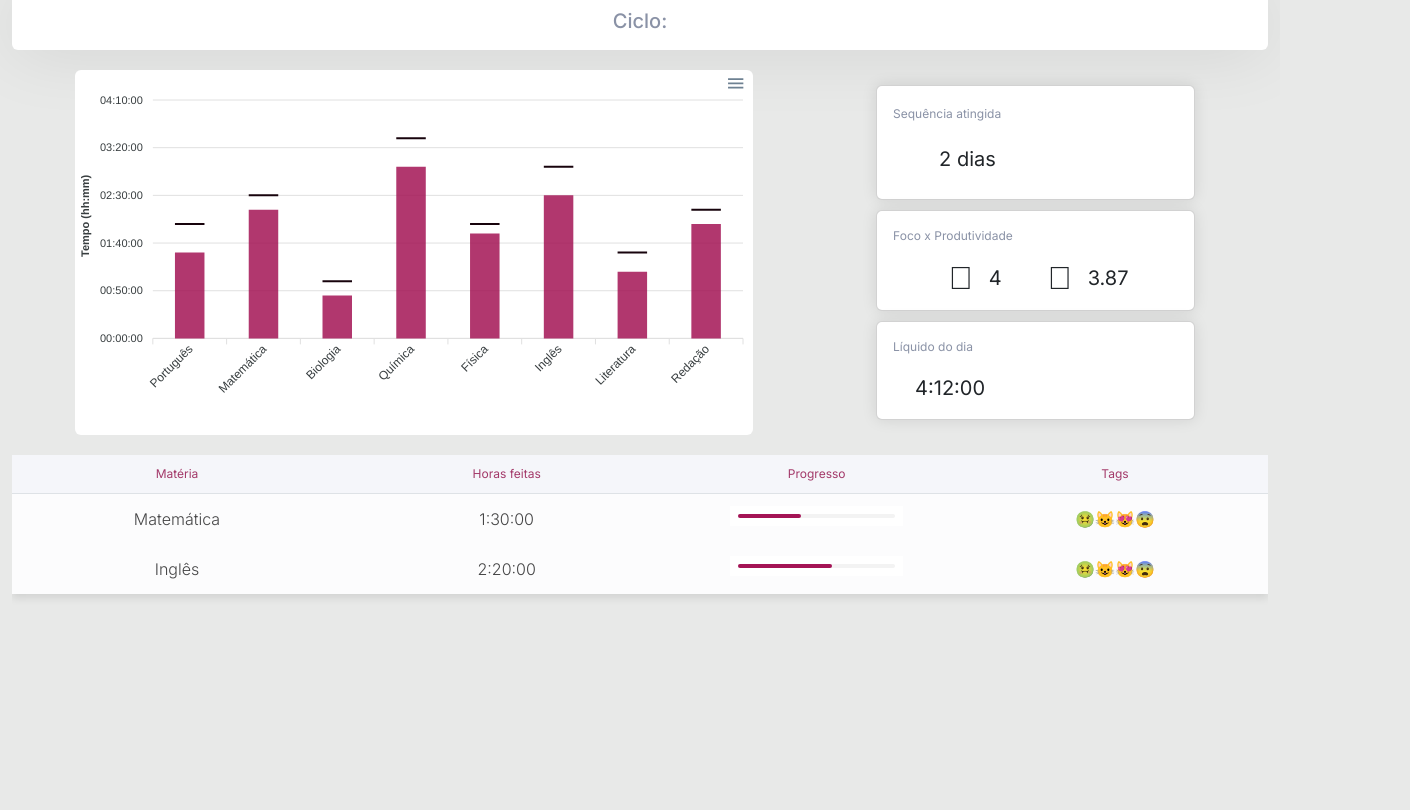
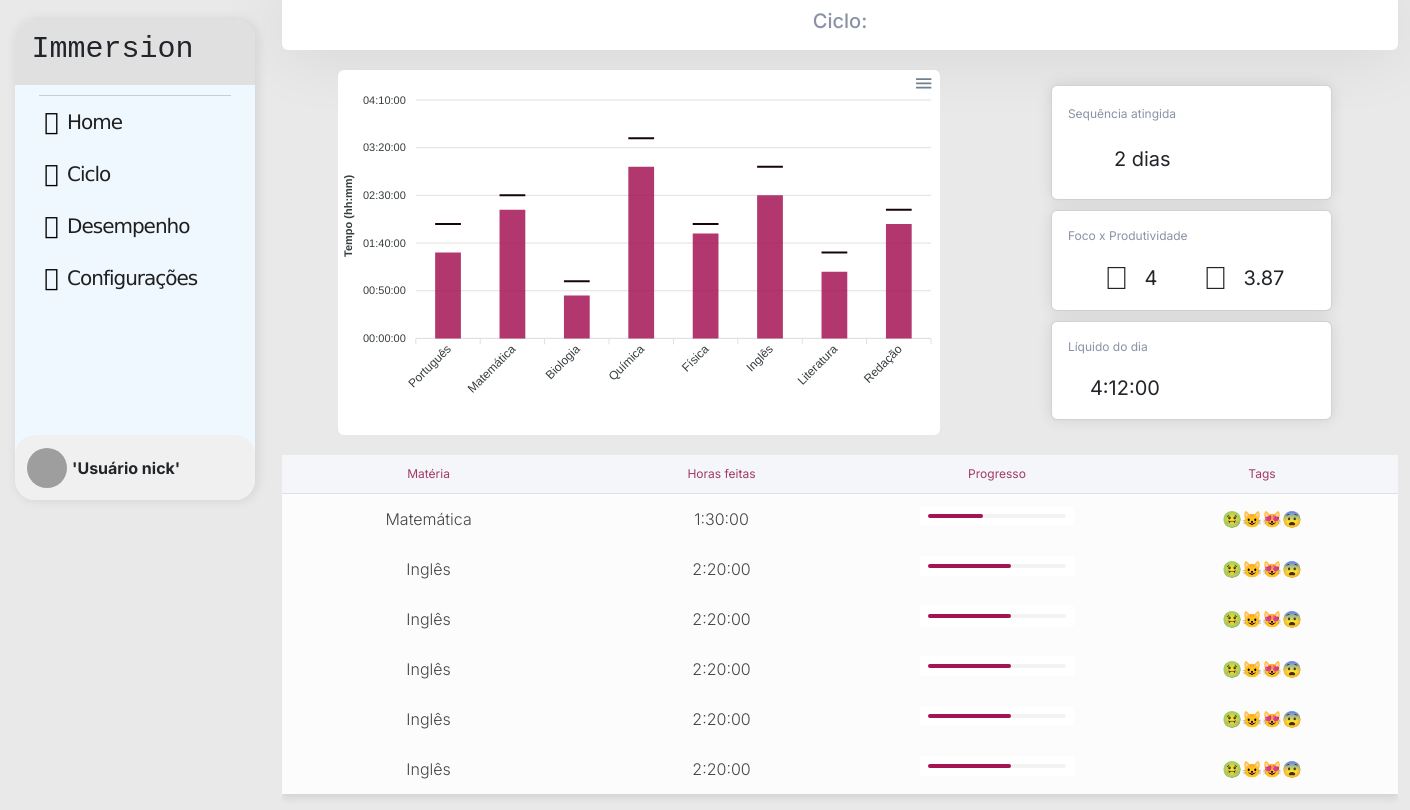
Before and after one commit to FreitassPedro/Immersion, a React (Vite) app in the folder frontend/: page /ciclo in a window 1280 px wide. Shown: the whole page, 1410 px wide, since content can reach past the window. Built offline with nearby package versions, Linux system fonts and the light colour scheme; grey boxes are pictures that could not be loaded; some icons are missing.

Commit message:
:bug: fix css: Sidebar sobrepondo

```diff
--- a/frontend/src/components/SideBar/styles.css
+++ b/frontend/src/components/SideBar/styles.css
@@ -5,14 +5,17 @@ body {
 
 .sidebar {
     margin: 20px 0px 0px 15px;
+    left: 0;
 
+    position: fixed;
     background-color: aliceblue;
     box-shadow: 2px 0 12px rgba(0, 0, 0, 0.1);
     position: absolute;
     border-radius: 20px;
-    height: 50vh;
+    height: 60vh;
     width: 240px;
     overflow: hidden;
+    overflow-y: auto;
 }
 
 .nav-header {
--- a/frontend/src/pages/Ciclo/index.tsx
+++ b/frontend/src/pages/Ciclo/index.tsx
@@ -2,6 +2,7 @@
 import { useEffect, useState } from "react";
 import "./styles.css";
 import { CicloGraph } from "../../components/CicloGraph";
+import { SideBar } from "../../components/SideBar";
 
 export const Ciclo = () => {
     const [progress, setProgress] = useState(0);
@@ -15,7 +16,9 @@ export const Ciclo = () => {
 
 
     return (
-        <div className="container-xxl" >
+        <>
+        <SideBar />
+        <div className="container-xl" >
             <div className="d-flex justify-content-center">
                 <div className="ciclo-box">
                     <h1>Ciclo: { }</h1>
@@ -106,8 +109,34 @@ export const Ciclo = () => {
                         <td><progress value={0.6} max={1} /></td>
                         <td>🤢😺😻😨</td>
                     </tbody>
+                    <tbody>
+                        <td>Inglês</td>
+                        <td>2:20:00</td>
+                        <td><progress value={0.6} max={1} /></td>
+                        <td>🤢😺😻😨</td>
+                    </tbody>
+                    <tbody>
+                        <td>Inglês</td>
+                        <td>2:20:00</td>
+                        <td><progress value={0.6} max={1} /></td>
+                        <td>🤢😺😻😨</td>
+                    </tbody>
+                    <tbody>
+                        <td>Inglês</td>
+                        <td>2:20:00</td>
+                        <td><progress value={0.6} max={1} /></td>
+                        <td>🤢😺😻😨</td>
+                    </tbody>
+                    <tbody>
+                        <td>Inglês</td>
+                        <td>2:20:00</td>
+                        <td><progress value={0.6} max={1} /></td>
+                        <td>🤢😺😻😨</td>
+                    </tbody>
                 </table>
             </div>
         </div>
+
+        </>
     )
 };
--- a/frontend/src/pages/Ciclo/styles.css
+++ b/frontend/src/pages/Ciclo/styles.css
@@ -1,9 +1,10 @@
 @import url('https://fonts.googleapis.com/css2?family=Inter:ital,opsz,wght@0,14..32,100..900;1,14..32,100..900&display=swap');
 
-.container-xxl {
+.container-xl {
     display: flex;
     flex-direction: column;
     gap: 20px;
+    margin-left: 270px;
 }
 
 .ciclo-box {
```
